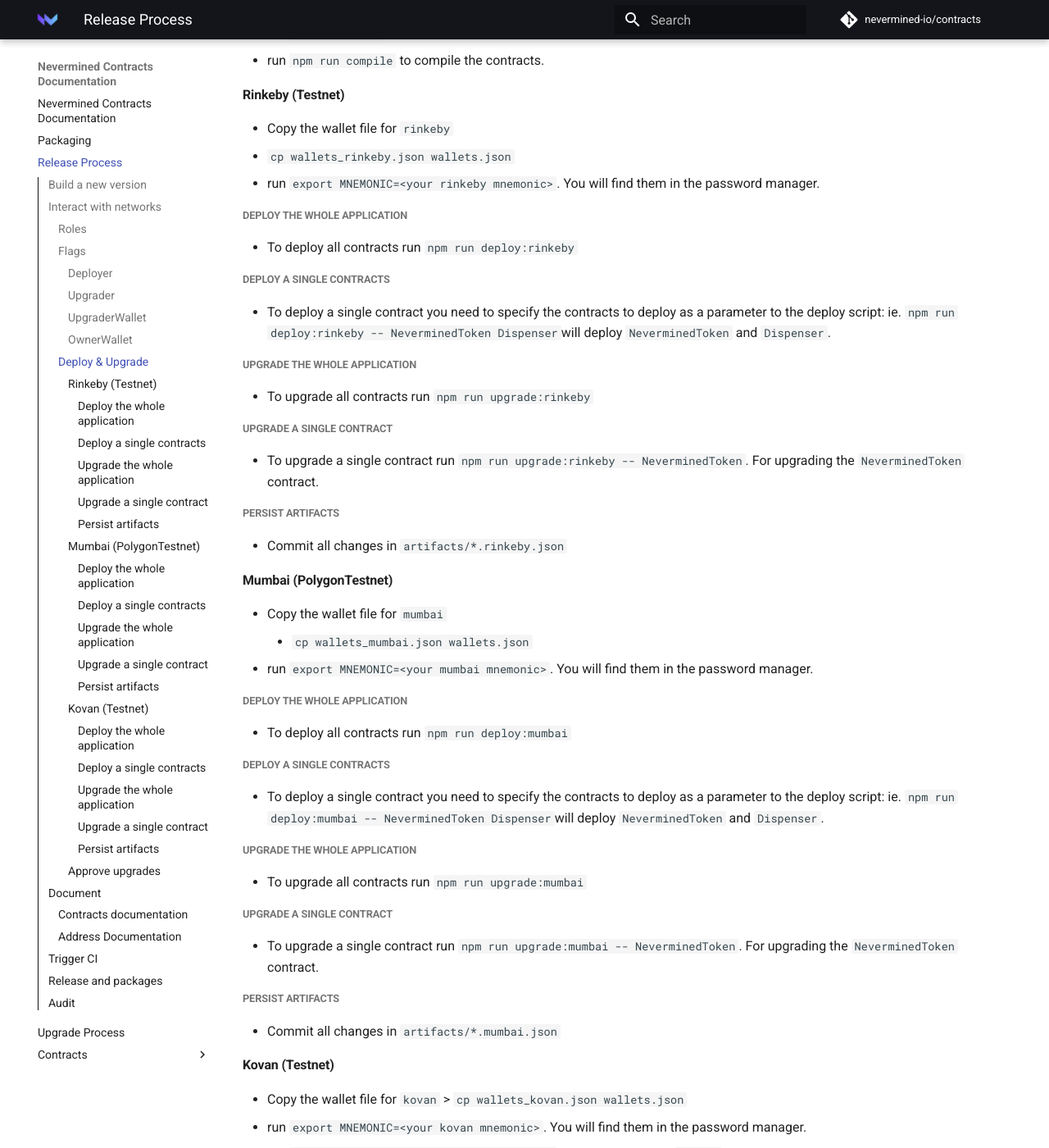
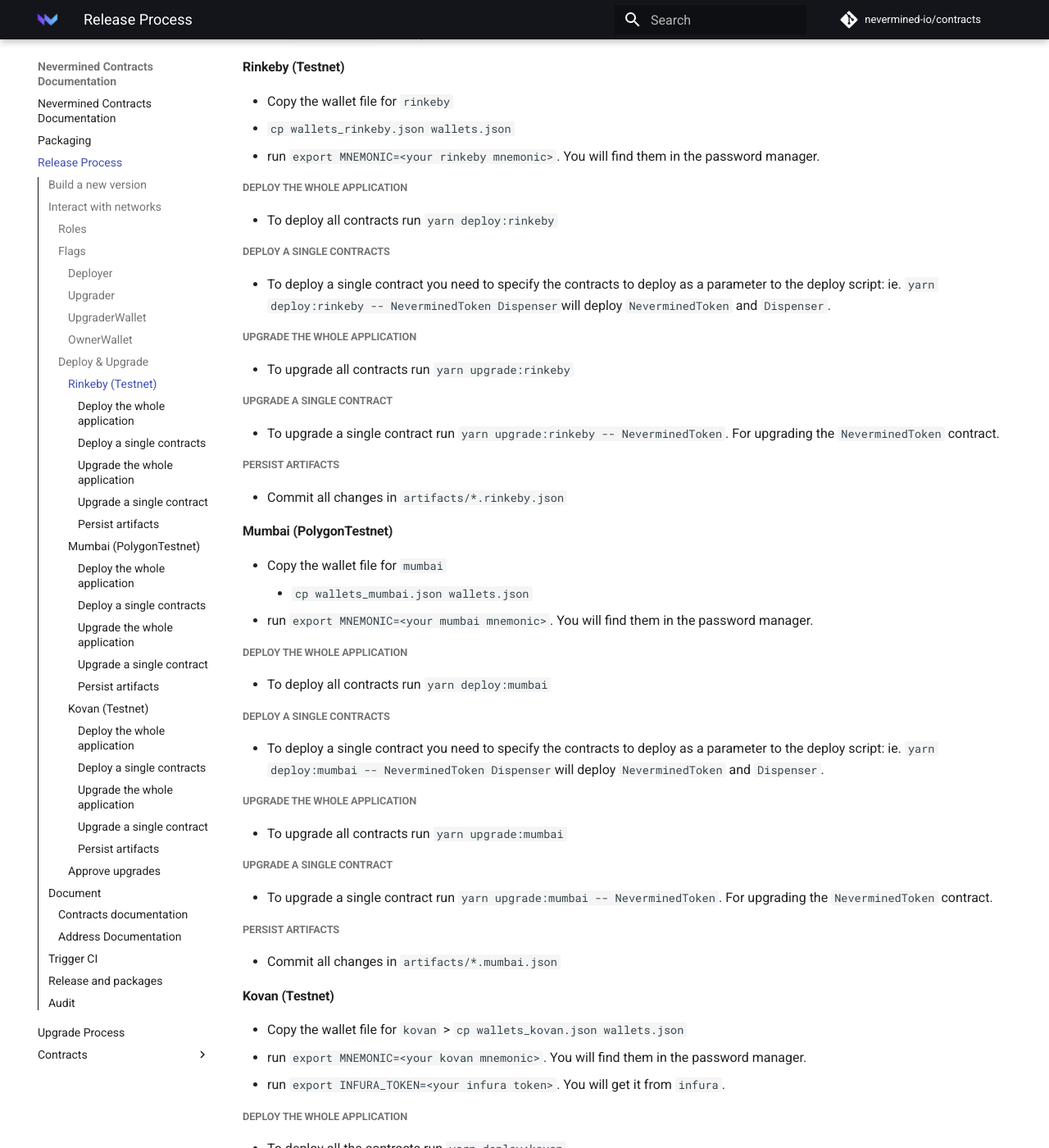
Before and after one commit to jcortejoso/nvm-contracts, an MkDocs documentation site: the page built from docs/ReleaseProcess.md, in a window 1280 px wide and 1400 px high, scrolled down 1376 px. Shown: the whole window at 82% size. Built offline with MkDocs 1.6.1 and Material for MkDocs 9.7.7, drawn with Linux system fonts in a browser that asks for light colours; comment, search, counter and statistics services are not loaded; some of the changed text lies outside the part shown.

Commit message:
use yarn instead of npm

````diff
--- a/docs/ReleaseProcess.md
+++ b/docs/ReleaseProcess.md
@@ -10,7 +10,6 @@ The steps to build a new version are the following:
   - To bump the minor version: `./bumpversion.sh minor`
   - To bump the major version: `./bumpversion.sh major`
 - assuming we are on version `v0.2.4` and the desired version is `v0.2.5` `./bumpversion.sh patch` has to be run.
-- run `npm i` to update the version in `package-lock.json`
 
 ## Interact with networks
 
@@ -46,8 +45,8 @@ One instance of the multi sig wallet, defined as `owner`. This wallet will be as
 
 ### Deploy & Upgrade
 
-- run `npm run clean` to clean the work dir.
-- run `npm run compile` to compile the contracts.
+- run `yarn clean` to clean the work dir.
+- run `yarn compile` to compile the contracts.
 
 #### Rinkeby (Testnet)
 
@@ -57,19 +56,19 @@ One instance of the multi sig wallet, defined as `owner`. This wallet will be as
 
 ##### Deploy the whole application
 
-- To deploy all contracts run `npm run deploy:rinkeby`
+- To deploy all contracts run `yarn deploy:rinkeby`
 
 ##### Deploy a single contracts
 
-- To deploy a single contract you need to specify the contracts to deploy as a parameter to the deploy script: ie. `npm run deploy:rinkeby -- NeverminedToken Dispenser`will deploy `NeverminedToken` and `Dispenser`.
+- To deploy a single contract you need to specify the contracts to deploy as a parameter to the deploy script: ie. `yarn deploy:rinkeby -- NeverminedToken Dispenser`will deploy `NeverminedToken` and `Dispenser`.
 
 ##### Upgrade the whole application
 
-- To upgrade all contracts run `npm run upgrade:rinkeby`
+- To upgrade all contracts run `yarn upgrade:rinkeby`
 
 ##### Upgrade a single contract
 
-- To upgrade a single contract run `npm run upgrade:rinkeby -- NeverminedToken`. For upgrading the `NeverminedToken` contract.
+- To upgrade a single contract run `yarn upgrade:rinkeby -- NeverminedToken`. For upgrading the `NeverminedToken` contract.
 
 ##### Persist artifacts
 
@@ -83,19 +82,19 @@ One instance of the multi sig wallet, defined as `owner`. This wallet will be as
 
 ##### Deploy the whole application
 
-- To deploy all contracts run `npm run deploy:mumbai`
+- To deploy all contracts run `yarn deploy:mumbai`
 
 ##### Deploy a single contracts
 
-- To deploy a single contract you need to specify the contracts to deploy as a parameter to the deploy script: ie. `npm run deploy:mumbai -- NeverminedToken Dispenser`will deploy `NeverminedToken` and `Dispenser`.
+- To deploy a single contract you need to specify the contracts to deploy as a parameter to the deploy script: ie. `yarn deploy:mumbai -- NeverminedToken Dispenser`will deploy `NeverminedToken` and `Dispenser`.
 
 ##### Upgrade the whole application
 
-- To upgrade all contracts run `npm run upgrade:mumbai`
+- To upgrade all contracts run `yarn upgrade:mumbai`
 
 ##### Upgrade a single contract
 
-- To upgrade a single contract run `npm run upgrade:mumbai -- NeverminedToken`. For upgrading the `NeverminedToken` contract.
+- To upgrade a single contract run `yarn upgrade:mumbai -- NeverminedToken`. For upgrading the `NeverminedToken` contract.
 
 ##### Persist artifacts
 
@@ -110,19 +109,19 @@ One instance of the multi sig wallet, defined as `owner`. This wallet will be as
 
 ##### Deploy the whole application
 
-- To deploy all the contracts run `npm run deploy:kovan`
+- To deploy all the contracts run `yarn deploy:kovan`
 
 ##### Deploy a single contracts
 
-- To deploy a single contracts you need to specify the contracts to deploy as a parameter to the deploy script: ie. `npm run deploy:kovan -- NeverminedToken Dispenser` will deploy `NeverminedToken` and `Dispenser`.
+- To deploy a single contracts you need to specify the contracts to deploy as a parameter to the deploy script: ie. `yarn deploy:kovan -- NeverminedToken Dispenser` will deploy `NeverminedToken` and `Dispenser`.
 
 ##### Upgrade the whole application
 
-- To upgrade all contracts run `npm run upgrade:kovan`
+- To upgrade all contracts run `yarn upgrade:kovan`
 
 ##### Upgrade a single contract
 
-- To upgrade a single contract run `npm run upgrade:kovan -- NeverminedToken`. For upgrading the `NeverminedToken` contract.
+- To upgrade a single contract run `yarn upgrade:kovan -- NeverminedToken`. For upgrading the `NeverminedToken` contract.
 
 ##### Persist artifacts
 
@@ -200,7 +199,7 @@ changes about the new version (in the future, these will come from the changelog
 
 ## Audit
 
-To check or document that all transactions have been approved in the multi sig wallet you can run `npm run audit:rinkeby`
+To check or document that all transactions have been approved in the multi sig wallet you can run `yarn audit:rinkeby`
 to get a list of all the current transactions and their current status.
 
 ```text
````
Also changed, not shown: docs/Packages.md (+2 -2 lines), docs/Upgrades.md (+12 -12 lines), package.json (+26 -28 lines), 3 other files.
